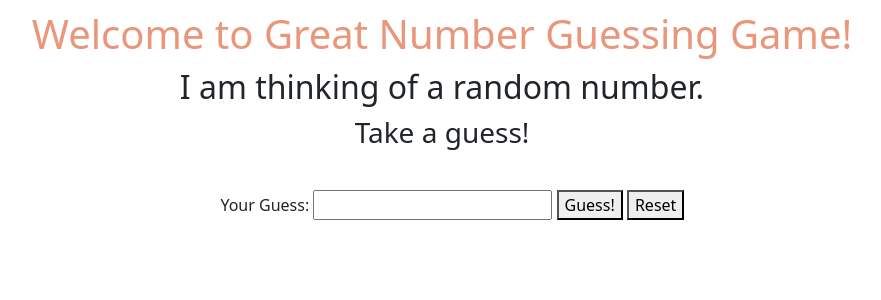
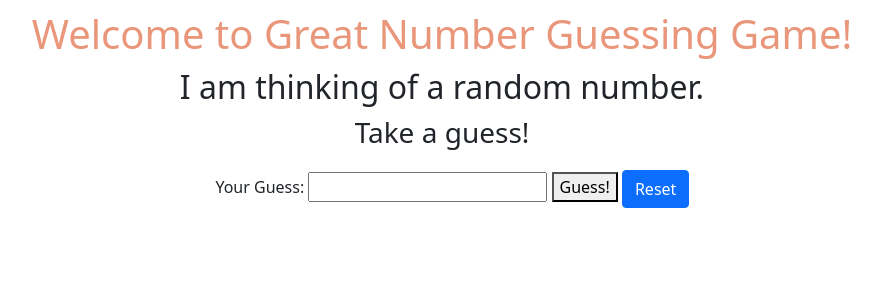
Before and after one commit to maxcausevic/great_number_guess, a Django app: page / in a window 1280 px wide. Shown: the top 300 px of the page, without its empty margins (198-1079 px from the left). Run offline with Django 3.2, Linux system fonts and the light colour scheme.

Commit message:
commit again

```diff
--- a/guess_num/templates/index.html
+++ b/guess_num/templates/index.html
@@ -21,6 +21,6 @@
     Your Guess: <input type='text' name='guess'>
 
     <button type='submit'>Guess!</button>
-    <a href="/destroy"><button class="button">Reset</button></a>
+    <a href="/destroy"><button class="btn btn-primary">Reset</button></a>
 </form>
 </body>
```
